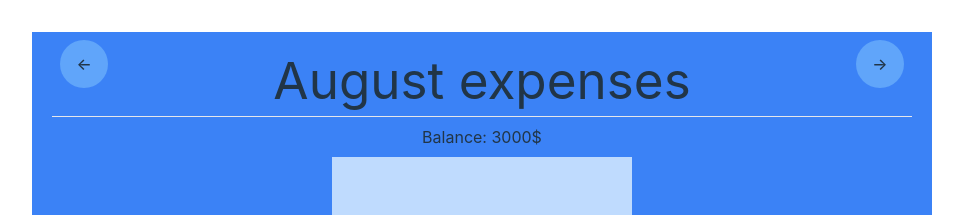
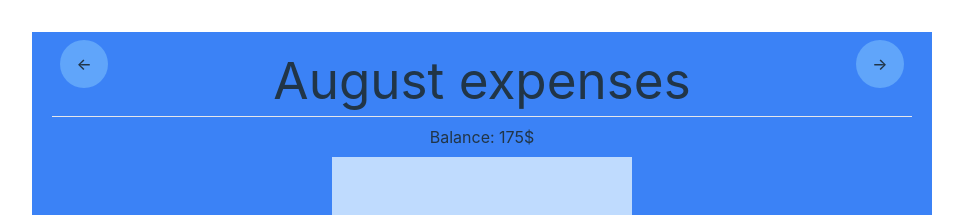
Before and after one commit to WiktorSchab/MyExpenseTracker, a React (Vite) app: page / in a window 1280 px wide. Shown: the top 215 px of the page, without its empty margins (158-1121 px from the left). Built offline with nearby package versions, Linux system fonts and the light colour scheme.

Commit message:
Add variable to display real bilance
- Implemented logic to sum income and expenses in `Balance.jsx`;
- Calculated monthly balance by subtracting expenses from income;
- Displayed it on the page;

```diff
--- a/src/App.jsx
+++ b/src/App.jsx
@@ -29,7 +29,7 @@ function App() {
     <div className="text-whitept-2 relative h-auto min-h-[850px] w-[900px] bg-blue-500 px-5">
       <Header date={date} setDate={setDate} />
 
-      <Balance />
+      <Balance transactions={filteredTransactions} />
 
       <ControlPanel
         transactions={transactions}
--- a/src/Components/Balance.jsx
+++ b/src/Components/Balance.jsx
@@ -1,10 +1,30 @@
-function Balance() {
+import PropTypes from "prop-types";
+import { transactionShape } from "../Lib/types";
+
+function Balance({ transactions }) {
+  let sumOfIncome = 0;
+  let sumOfExpense = 0;
+
+  transactions.forEach((transaction) => {
+    if (transaction.valueType === "-") {
+      sumOfExpense += transaction.value;
+    } else {
+      sumOfIncome += transaction.value;
+    }
+  });
+
+  const balance = sumOfIncome - sumOfExpense;
+
   return (
     <div className="flex flex-col items-center">
-      <h3 className="mb-2 mt-2">Balance: 3000$</h3>
+      <h3 className="mb-2 mt-2">Balance: {balance}$</h3>
       <div className="h-[300px] w-[300px] bg-blue-200"></div>
     </div>
   );
 }
 
+Balance.propTypes = {
+  transactions: PropTypes.arrayOf(transactionShape),
+};
+
 export default Balance;
```
